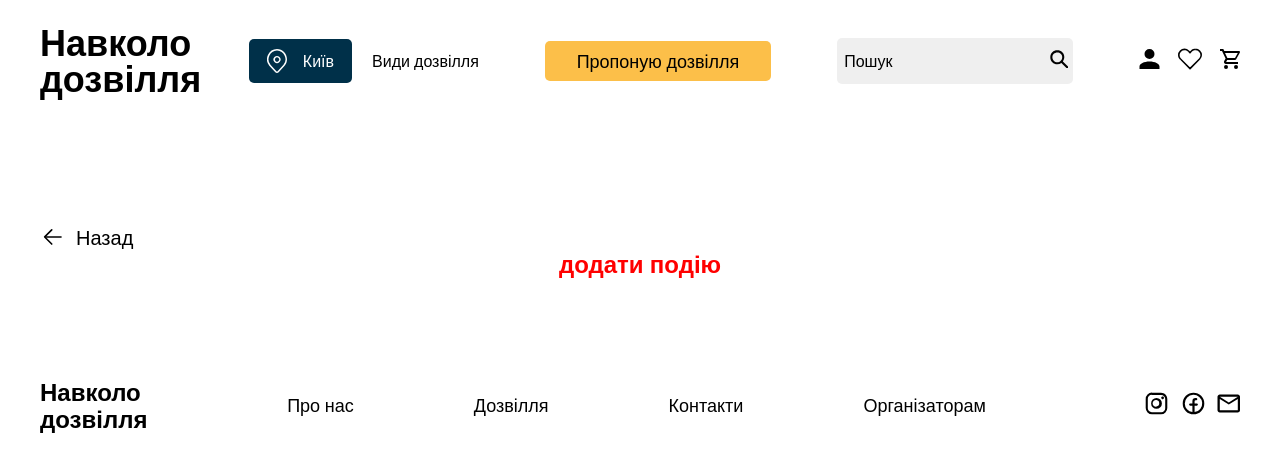
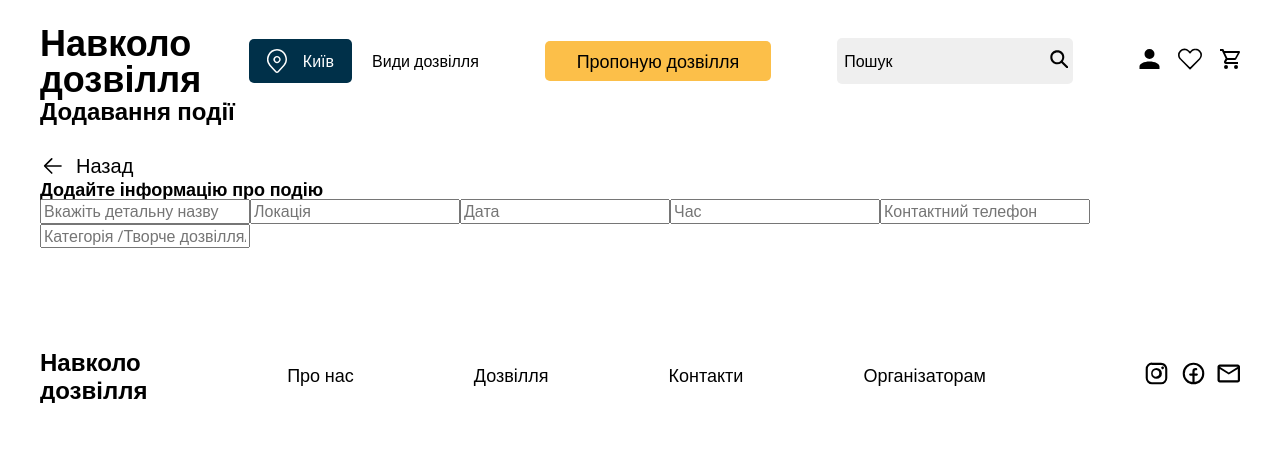
Before and after one commit to Olyazarichna/marketplace, a Next.js app: page /addLaisurePage in a window 1280 px wide. Shown: the top 472 px of the page. Built offline with nearby package versions, Linux system fonts and the light colour scheme.

Commit message:
add form

```diff
--- /dev/null
+++ b/src/app/addLaisurePage/components/AddActivityForm/AddActivityForm.jsx
@@ -0,0 +1,26 @@
+import styles from './AddActivityForm.module.scss';
+import BtnBack from '../../../../app/components/BtnBack/BtnBack';
+
+const AddActivityForm=()=>{
+    return(
+        <>
+
+
+        <h2 className={styles.title}>Додавання події</h2>
+                <BtnBack />
+                 <h3 className={styles.heading}>Додайте інформацію про подію</h3>
+                <form>
+                    <input placeholder='Вкажіть детальну назву'/>
+                    <input placeholder='Локація'/>
+                    <input placeholder='Дата'/>
+                    <input placeholder='Час'/>
+                    <input placeholder='Контактний телефон'/>
+                    <input placeholder='Категорія /Творче дозвілля/Спорт/Хобі/Навчання/Сімейні розваги/Події'/>
+                    {/* <textarea>Про подію</textarea> */}
+
+                </form>
+</>
+    )
+}
+
+export default AddActivityForm;
--- /dev/null
+++ b/src/app/addLaisurePage/components/AddActivityForm/AddActivityForm.module.scss
@@ -0,0 +1,6 @@
+@import '../../../../scss/utils/mixin';
+
+.heading{
+    font-size: 18px;
+
+}
--- a/src/app/addLaisurePage/page.js
+++ b/src/app/addLaisurePage/page.js
@@ -1,15 +1,16 @@
-import styles from "../page.module.scss";
+
 import Header from '../components/Header/Header.jsx';
 import Footer from '../components/Footer/Footer.jsx';
-import BtnBack from "../components/BtnBack/BtnBack";
+
+import AddActivityForm from "./components/AddActivityForm/AddActivityForm";
 
 const LaisurePage = () => {
     return (
         <>
             <Header />
             <main className={"container"}>
-                <BtnBack />
-                <h2 style={{ color: "red", textAlign: "center" }}>додати подію</h2>
+
+                <AddActivityForm/>
             </main>
             <Footer />
         </>
--- /dev/null
+++ b/src/app/addLaisurePage/page.module.scss
@@ -0,0 +1,4 @@
+.title{
+    font-size: 48px;
+    margin-top: 32px;
+}
--- a/src/app/components/BtnBack/BtnBack.module.scss
+++ b/src/app/components/BtnBack/BtnBack.module.scss
@@ -1,5 +1,5 @@
 .btn {
-  margin-top: 127px;
+  margin-top: 28px;
   display: flex;
   font-size: 20px;
   align-items: center;
--- a/src/app/components/FormWrapper/FormWrapper.jsx
+++ b/src/app/components/FormWrapper/FormWrapper.jsx
@@ -5,6 +5,7 @@ import BtnBack from '../BtnBack/BtnBack';
 import RegisterForm from '../RegisterForm/RegisterForm';
 import LoginForm from '../LoginForm/LoginForm';
 import Link from 'next/link';
+
 const FormWrapper = () => {
   const [activeButton, setActiveButton] = useState('login');
 
```
